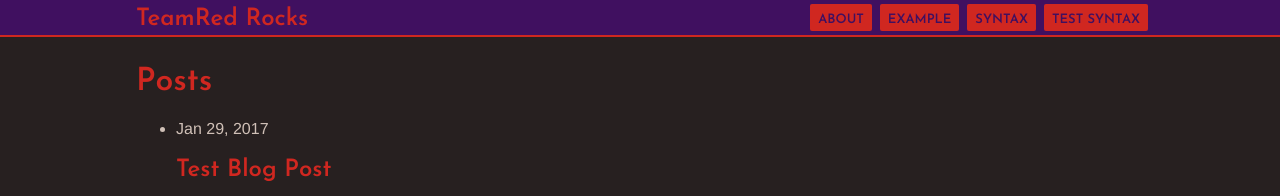
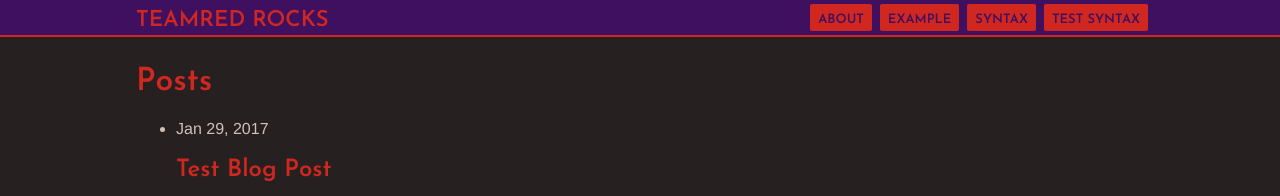
Before and after one commit to studley13/studley13.github.io, a Jekyll site: the page built from index.md, in a window 1280 px wide. Shown: the top 196 px of the page. Built offline with Jekyll 4.4.1, drawn with Linux system fonts in a browser that asks for light colours; some web fonts are replaced.

Commit message:
Uppercase title

```diff
--- a/_sass/teamred/base.scss
+++ b/_sass/teamred/base.scss
@@ -14,10 +14,11 @@
         display: block;
         clear: left;
         float: left;
-        padding: 7px $spacer-small 1px $spacer-small;
+        padding: 9px $spacer-small 2px $spacer-small;
         font-family: $headline-font;
-        font-size: 24px;
+        font-size: 22px;
         font-weight: $bold-weight;
+        text-transform: uppercase;
     }
 
     i.show-menu {
```
